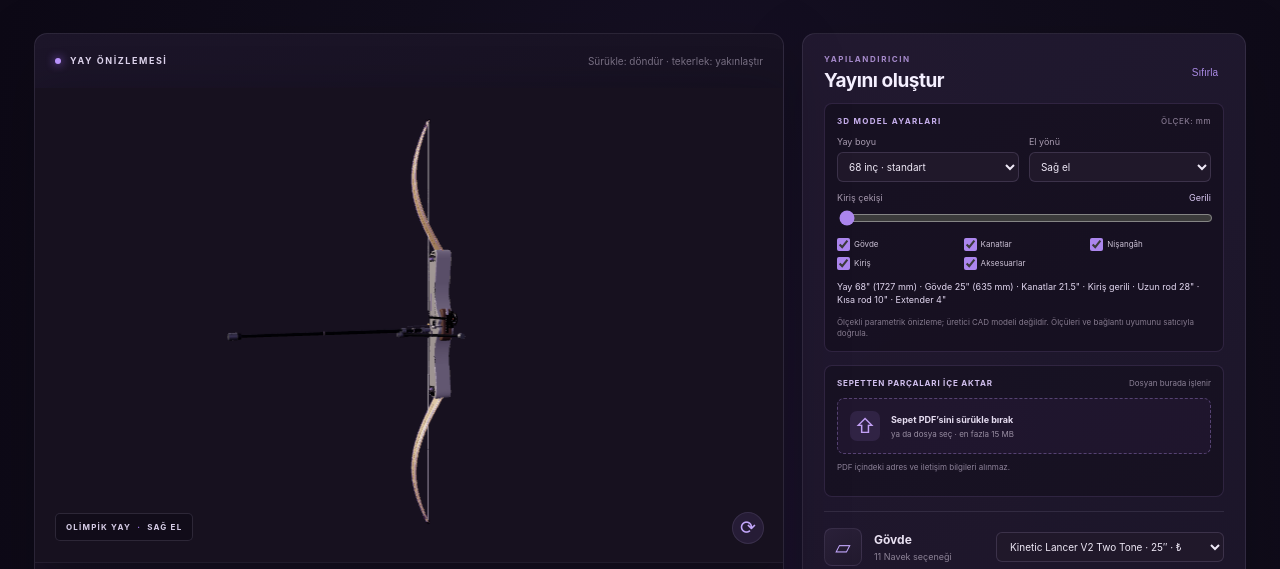
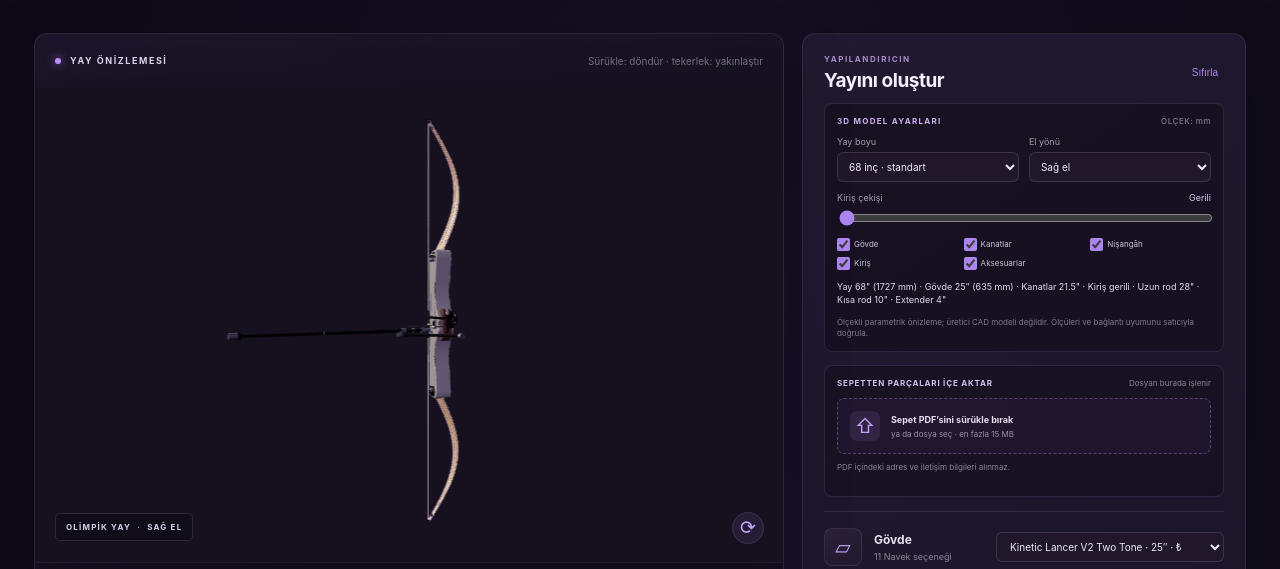
Before and after one commit to tahap0l/okculuk-alisveris-model, a website: page index.html in a window 1280 px wide. Shown: the part 231-800 px from the top of the page. Drawn offline with nearby package versions, Linux system fonts and the light colour scheme.

Commit message:
Correct recurve limb and string orientation

```diff
--- a/index.html
+++ b/index.html
@@ -6,8 +6,8 @@
   <meta name="theme-color" content="#100b20" />
   <meta name="description" content="Navek okçuluk ürünlerini seçin, görsel önizlemede deneyin ve ürün uyumluluğu için doğrulanmış bilgilere bakın." />
   <title>OkForm — Yayını kendin kur</title>
-  <link rel="stylesheet" href="./styles.css?v=navek-3d-9" />
-  <link rel="stylesheet" href="./navek.css?v=navek-3d-9" />
+  <link rel="stylesheet" href="./styles.css?v=navek-3d-10" />
+  <link rel="stylesheet" href="./navek.css?v=navek-3d-10" />
   <script type="importmap">
     {"imports":{"three":"https://cdn.jsdelivr.net/npm/three@0.186.0/build/three.module.js","three/addons/":"https://cdn.jsdelivr.net/npm/three@0.186.0/examples/jsm/"}}
   </script>
@@ -33,6 +33,6 @@
   </main>
   <dialog id="summaryDialog"><div class="dialog-inner"><button class="dialog-close" id="closeDialog" aria-label="Kapat">×</button><div class="eyebrow small">YAPILANDIRMA ÖZETİ</div><h2>Seçimlerin hazır.</h2><p>Fiyatlar 10.10.2026 tarihinde Navek ürün sayfalarından kontrol edilmiştir ve değişebilir. Rod boyları 3D model ayarıdır; fiyat ve stok varyantını Navek’te doğrula. Önizleme renkleri satıcı varyantı değildir.</p><div id="summaryContent"></div><button class="summary-button full" id="copySummary">Özeti kopyala <span>↗</span></button></div></dialog>
   <div id="toast" class="toast" role="status"></div>
-  <script type="module" src="./src/main.js?v=navek-3d-9"></script>
+  <script type="module" src="./src/main.js?v=navek-3d-10"></script>
 </body>
 </html>
--- a/src/main.js
+++ b/src/main.js
@@ -1,5 +1,5 @@
-import { partCatalog, partMeta, initialSelection, initialColors, selectedPart, evaluateCompatibility, getPartCompatibility, calculateTotal } from "./catalog.js?v=navek-3d-9";
-import { createBowRenderer } from "./renderer.js?v=navek-3d-9";
+import { partCatalog, partMeta, initialSelection, initialColors, selectedPart, evaluateCompatibility, getPartCompatibility, calculateTotal } from "./catalog.js?v=navek-3d-10";
+import { createBowRenderer } from "./renderer.js?v=navek-3d-10";
 
 const $ = id => document.getElementById(id);
 const selection = { ...initialSelection }, colors = { ...initialColors };
--- a/src/modeling.js
+++ b/src/modeling.js
@@ -4,6 +4,14 @@ export const SUPPORTED_BOW_LENGTHS_INCHES = Object.freeze([66, 68, 70]);
 
 export function getStringTipOffsetMm(drawMm = 0) {
   return STRING_BRACE_HEIGHT_MM + Math.max(0, Number(drawMm) || 0) * 0.12;
+}
+
+export function getLimbBendDepthMm(t, style = "generic", drawMm = 0) {
+  const progress = Math.min(1, Math.max(0, Number(t) || 0));
+  const pull = Math.max(0, Number(drawMm) || 0);
+  const bend = style.includes("foam") ? 112 : style.includes("bamboo") ? 94 : 102;
+  return 2 + (STRING_BRACE_HEIGHT_MM - 2) * progress - bend * Math.sin(Math.PI * progress)
+    + pull * (0.12 * progress + 0.11 * Math.sin(Math.PI * progress));
 }
 
 export function getRiserLengthInches(part) {
--- a/src/renderer.js
+++ b/src/renderer.js
@@ -1,6 +1,6 @@
 import * as THREE from "three";
 import { OrbitControls } from "three/addons/controls/OrbitControls.js";
-import { calculateModelDimensions, getRiserLengthInches, getStringTipOffsetMm, STRING_BRACE_HEIGHT_MM } from "./modeling.js?v=navek-3d-9";
+import { calculateModelDimensions, getLimbBendDepthMm, getRiserLengthInches, getStringTipOffsetMm } from "./modeling.js?v=navek-3d-10";
 
 const DEFAULTS = { riser: "#7652b2", limbs: "#ded9e7", sight: "#28242e", string: "#ece5f4", longRod: "#28242e", shortRod: "#28242e", extender: "#28242e", vbar: "#9b8cae" };
 const COMPONENTS = ["riser", "limbs", "sight", "string", "accessories"];
@@ -142,7 +142,7 @@ function buildLimb(sign, dimensions, style = "generic", drawMm = 0) {
   const sample = t => ({
     y: sign * (dimensions.riserLengthMm / 2 - 4 + (dimensions.limbTipOffsetMm - dimensions.riserLengthMm / 2) * t),
     x: 1 + (style.includes("formula") ? 20 : 14) * profile[2] * Math.sin(Math.PI * t) - 4 * t,
-    z: 2 + (style.includes("foam") ? 112 : style.includes("bamboo") ? 94 : 102) * Math.sin(Math.PI * t) + (STRING_BRACE_HEIGHT_MM - 2) * t + drawMm * (0.12 * t + 0.11 * Math.sin(Math.PI * t)),
+    z: getLimbBendDepthMm(t, style, drawMm),
     width: THREE.MathUtils.lerp((style.includes("foam") ? 27 : style.includes("b1") ? 34 : 31) * profile[0], (style.includes("foam") ? 7.5 : 8.5) * profile[0], Math.pow(t, 0.84)),
     depth: THREE.MathUtils.lerp((style.includes("foam") ? 7 : 8.5) * profile[1], 3.3 * profile[1], t)
   });
@@ -226,22 +226,25 @@ function makeSight(group, handedness, color, part = {}) {
 function makeString(group, dimensions, color, part = {}, drawMm = 0) {
   const tip = dimensions.limbTipOffsetMm;
   const tipZ = getStringTipOffsetMm(drawMm);
-  const points = [new THREE.Vector3(-3, -tip, tipZ), new THREE.Vector3(0, 0, tipZ + drawMm), new THREE.Vector3(-3, tip, tipZ)];
-  const curve = new THREE.CatmullRomCurve3(points);
+  const upperTip = new THREE.Vector3(-3, tip, tipZ);
+  const nockPoint = new THREE.Vector3(0, 0, tipZ + drawMm);
+  const lowerTip = new THREE.Vector3(-3, -tip, tipZ);
+  const curve = new THREE.CurvePath();
+  curve.add(new THREE.QuadraticBezierCurve3(upperTip, new THREE.Vector3(-1.5, tip * 0.55, tipZ + drawMm * 0.45), nockPoint));
+  curve.add(new THREE.QuadraticBezierCurve3(nockPoint, new THREE.Vector3(-1.5, -tip * 0.55, tipZ + drawMm * 0.45), lowerTip));
   const style = part.modelStyle ?? "generic";
   const thickness = style.includes("dacron") || style.includes("b50") ? 2.05 : style.includes("fastflight") ? 1.35 : style.includes("8125") ? 1.5 : 1.7;
   const stringMat = material(color, { metalness: 0.08, roughness: 0.24, clearcoat: 0.65 });
-  const line = new THREE.Mesh(new THREE.TubeGeometry(curve, 48, thickness, 8, false), stringMat); group.add(line);
+  const line = new THREE.Mesh(new THREE.TubeGeometry(curve, 64, thickness, 8, false), stringMat); group.add(line);
   const serving = material(style.includes("dacron") ? "#f0ece4" : style.includes("b50") ? "#9a7c56" : "#29262f", { metalness: 0.22, roughness: 0.58 });
   const centre = new THREE.Mesh(new THREE.CylinderGeometry(thickness + 1.4, thickness + 1.4, style.includes("652x") ? 118 : 104, 12), serving); centre.position.set(0, 1, tipZ + drawMm * 0.76); group.add(centre);
   if (style.includes("8125") || style.includes("fastflight")) {
     for (const offset of [-2.6, 2.6]) {
-      const strand = new THREE.Mesh(new THREE.TubeGeometry(new THREE.CatmullRomCurve3(points.map(point => point.clone().add(new THREE.Vector3(offset, 0, -1)))), 48, 0.65, 6, false), material("#91879a", { metalness: 0.12, roughness: 0.4 }));
+      const strandPoints = curve.getPoints(64).map(point => point.clone().add(new THREE.Vector3(offset, 0, -1)));
+      const strand = new THREE.Mesh(new THREE.TubeGeometry(new THREE.CatmullRomCurve3(strandPoints), 64, 0.65, 6, false), material("#91879a", { metalness: 0.12, roughness: 0.4 }));
       group.add(strand);
     }
   }
-  addBox(group, [37, 5, 20], [42, -6, 40], material("#d9d4df", { metalness: 0.62, roughness: 0.25 }));
-  addBox(group, [4, 28, 6], [27, 4, 44], material("#17141d", { metalness: 0.55, roughness: 0.32 }));
   const nock = new THREE.Mesh(new THREE.SphereGeometry(5, 16, 12), material("#f3c96e", { metalness: 0.18, roughness: 0.3 })); nock.position.set(0, 0, tipZ + drawMm); group.add(nock);
 }
 
```
Also changed, not shown: test/renderer.test.js (+18 -1 lines).
